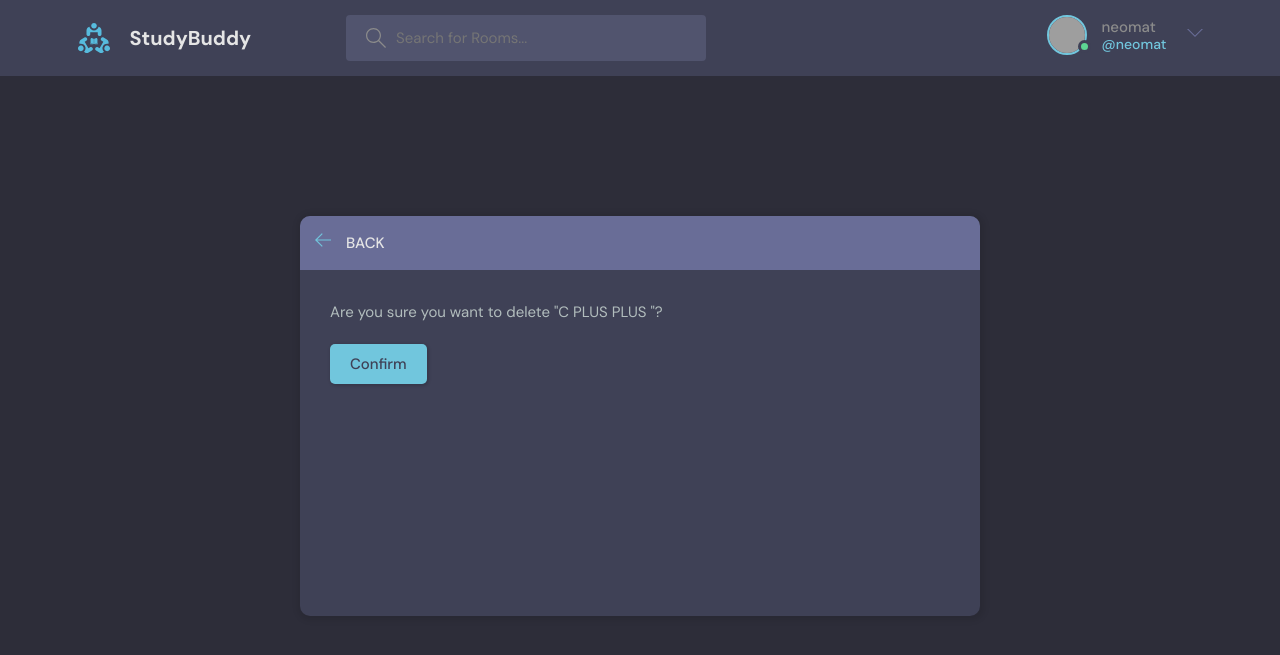
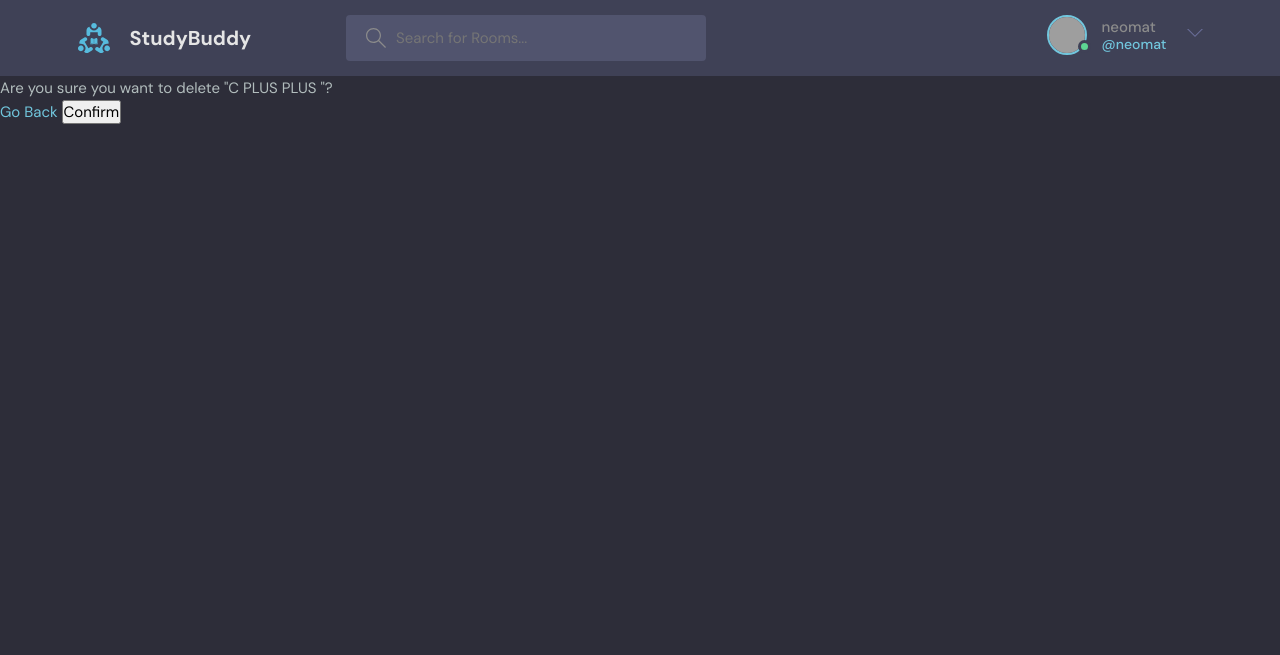
Before and after one commit to neomat-prog/StudyBud, a Django app: page /delete-room/6/ in a window 1280 px wide. Shown: the top 655 px of the page. Run offline with Django 4.2, Linux system fonts and the light colour scheme; a user stored in the database is signed in; data comes from the database, SQL or seed files in the repository; grey boxes are pictures that could not be loaded.

Commit message:
Update delete.html
an unfortunate accident had occured

```diff
--- a/base/templates/base/delete.html
+++ b/base/templates/base/delete.html
@@ -1,37 +1,13 @@
 {% extends 'main.html' %}
 
 {% block content %}
-<main class="delete-item layout">
-    <div class="container">
-        <div class="layout__box">
-            <div class="layout__boxHeader">
-                <div class="layout__boxTitle">
-                    <a href="{{request.META.HTTP_REFERER}}">
-                        <svg version="1.1" xmlns="http://www.w3.org/2000/svg" width="32" height="32"
-                            viewBox="0 0 32 32">
-                            <title>arrow-left</title>
-                            <path
-                                d="M13.723 2.286l-13.723 13.714 13.719 13.714 1.616-1.611-10.96-10.96h27.625v-2.286h-27.625l10.965-10.965-1.616-1.607z">
-                            </path>
-                        </svg>
-                    </a>
-                    <h3>Back</h3>
-                </div>
-            </div>
-            <div class="layout__body">
-                <form class="form" method="POST" action="">
-                    {% csrf_token %}
-                    <div class="form__group">
-                        <p>Are you sure you want to delete "{{obj}}"?</p>
-                    </div>
 
-                    <div class="for__group">
-                        <input class="btn btn--main" type="submit" value="Confirm" />
-                    </div>
+<form method="POST" action="">
+    {% csrf_token %}
+    <p>Are you sure you want to delete "{{obj}}"?</p>
+    <a href="{{request.META.HTTP_REFERER}}">Go Back</a>
+    <input type="submit" value="Confirm" />
+</form>
 
-                </form>
-            </div>
-        </div>
-    </div>
-</main>
+
 {% endblock content %}
```
